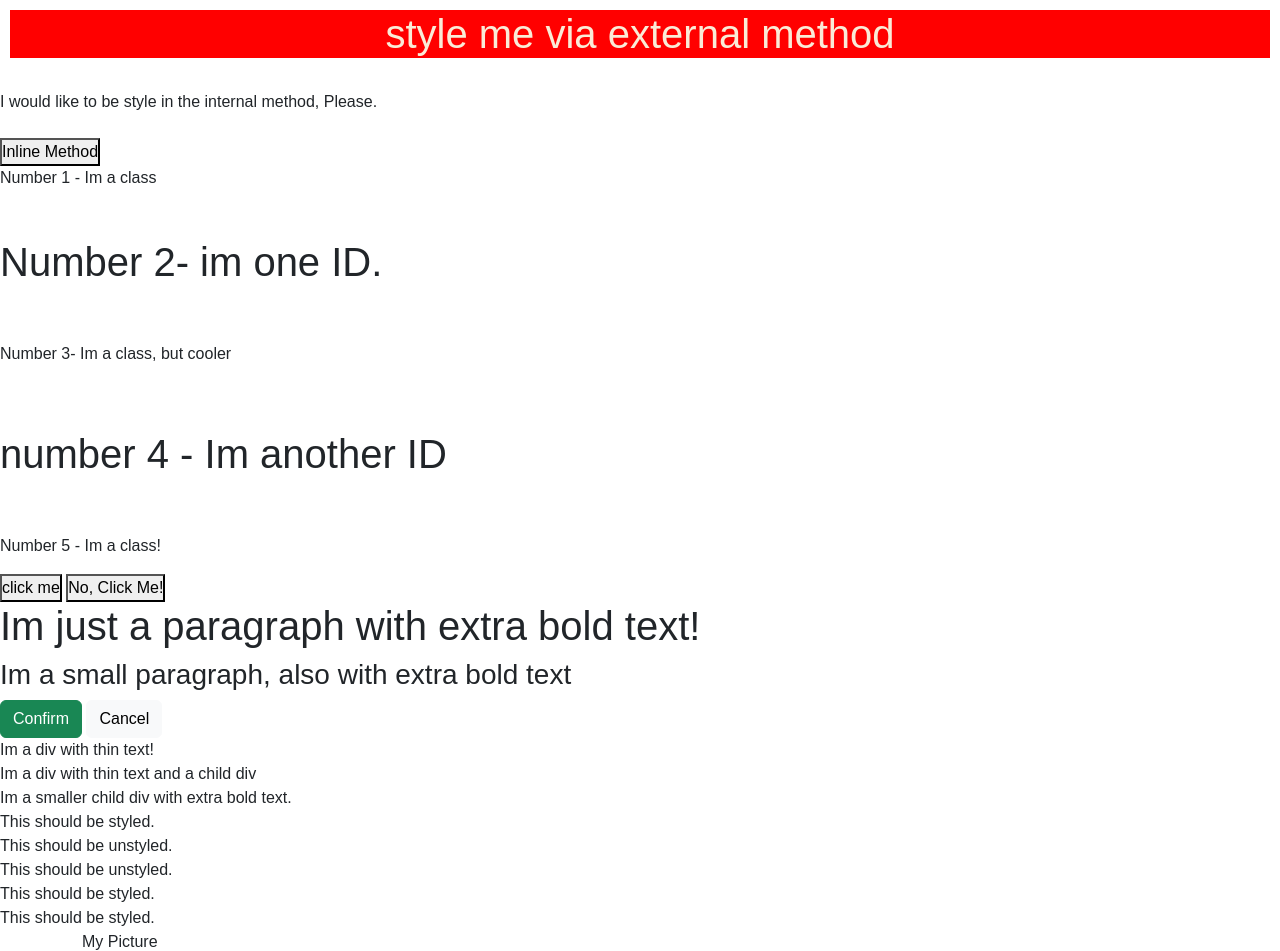
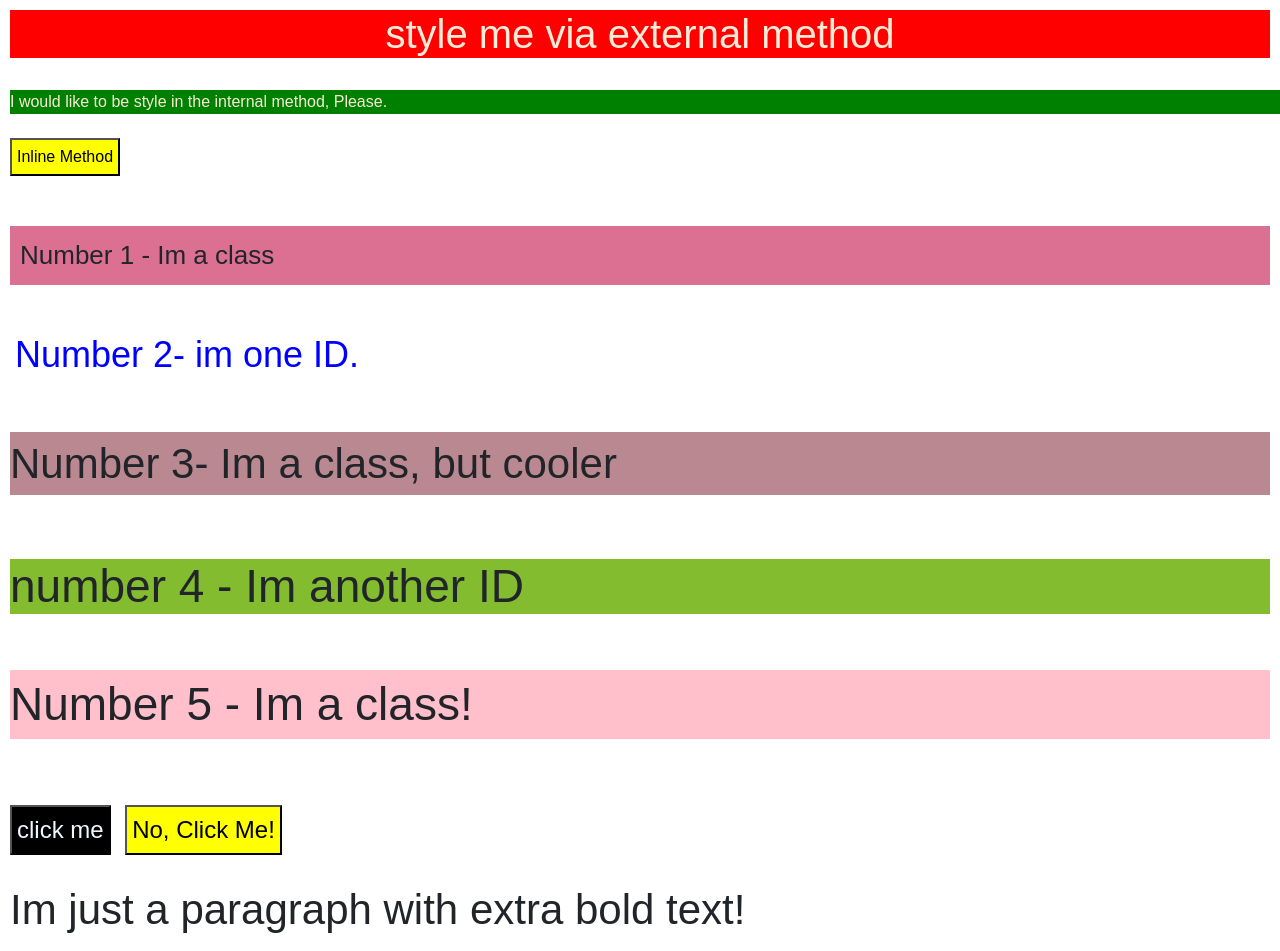
Before and after one commit to JhefRhey/cyrelll--2, a plain HTML site: page index.html in a window 1280 px wide. Shown: the top 951 px of the page. Drawn offline with nearby package versions, Linux system fonts and the light colour scheme.

Commit message:
Update style.css

```diff
--- a/style.css
+++ b/style.css
@@ -15,6 +15,148 @@ box-sizing: border-box;
     margin-left: 10px;
     margin-right: 10px;
     margin-top: 10px;
+}
+/*----------------this is default setting------------------*/
+
+*{
+margin: 0;
+padding: 0;
+font-family: sans-serif;
+box-sizing: border-box;
 
 
 }
+.external {
+    background-color: red;
+    color: antiquewhite;
+    text-align: center;
+    margin-left: 10px;
+    margin-right: 10px;
+    margin-top: 10px;
+}
+.methods {
+    background-color: green;
+    color: antiquewhite;
+    margin-left: 10px;
+}
+#button1 {
+    background: yellow;
+    padding: 5px;
+    margin-left: 10px;
+    margin-right: 10px;
+}
+#num1 {
+    margin-top: 50px;
+    background-color: palevioletred;
+    padding: 10px;
+    font-size: 26px;
+    font-family: sans-serif;
+    font-weight: 500;
+    margin-left: 10px;
+    margin-right: 10px;
+}
+.num2 {
+    color: blue;
+    margin-left: 15px;
+    font-size: 36px;
+}
+.num3 {
+    background-color: rgb(186, 136, 145);
+    margin-left: 10px;
+    margin-right: 10px;
+    font-size: 42px;
+}
+.num4 {
+    background-color: rgb(132, 188, 47);
+    font-size: 46px;
+    font-weight: 600px;
+    margin-left: 10px;
+    margin-right: 10px;
+}
+.num5 {
+    background-color: pink;
+    font-size: 46px;
+    margin-left: 10px;
+    margin-right: 10px;
+}
+#but1 {
+    background-color: black;
+    color: aliceblue;
+    margin-top: 50px;
+    margin-left: 10px;
+    font-size: 24px;
+    padding: 5px;
+}
+#but2 {
+    background-color: yellow;
+    color: black;
+    margin-top: 50px;
+    margin-left: 10px;
+    font-size: 24px;
+    padding: 5px;
+
+}
+.textbold {
+    font-size: 42px;
+    font-weight: 900px;
+    margin-top: 30px;
+    margin-left: 10px;
+}
+.textbold2 {
+    font-weight: 900px;
+    margin-top: 30px;
+    margin-left: 10px;
+
+}
+.btn-success {
+    margin-left: 10px;
+    border: 1px solid black;
+    border-radius: 0%;
+    padding: 5px;
+}
+.btn-light {
+    margin-left: 10px;
+    border: 1px solid black;
+    border-radius: 0%;
+    padding: 5px;
+}
+.div1 {
+    font-size: 36px;
+    margin-left: 10px;
+}
+.div2 {
+    font-size: 36px;
+    margin-left: 10px;
+}
+.div3 {
+    font-weight: bold;
+    margin-left: 10px;
+}
+.style1 {
+    background-color: yellow;
+    font-size: 36px;
+    text-align: center;
+    margin-left: 10px;
+    margin-top: 40px;
+    color: red;
+}
+.style2 {
+    font-size: 36px;
+    margin-left: 10px;
+}
+.style3 {
+    font-size: 36px;
+    margin-left: 10px;
+}
+.itsme {
+    text-align: center;
+    font-size: 36px;
+    font-family: 'Lucida Sans', 'Lucida Sans Regular', 'Lucida Grande', 'Lucida Sans Unicode', Geneva, Verdana, sans-serif;
+    color: blue;
+    margin-top: 30px;
+
+}
+.line1{
+    height: 10px;
+    color: rgba(224, 45, 5, 0.793);
+}
```
